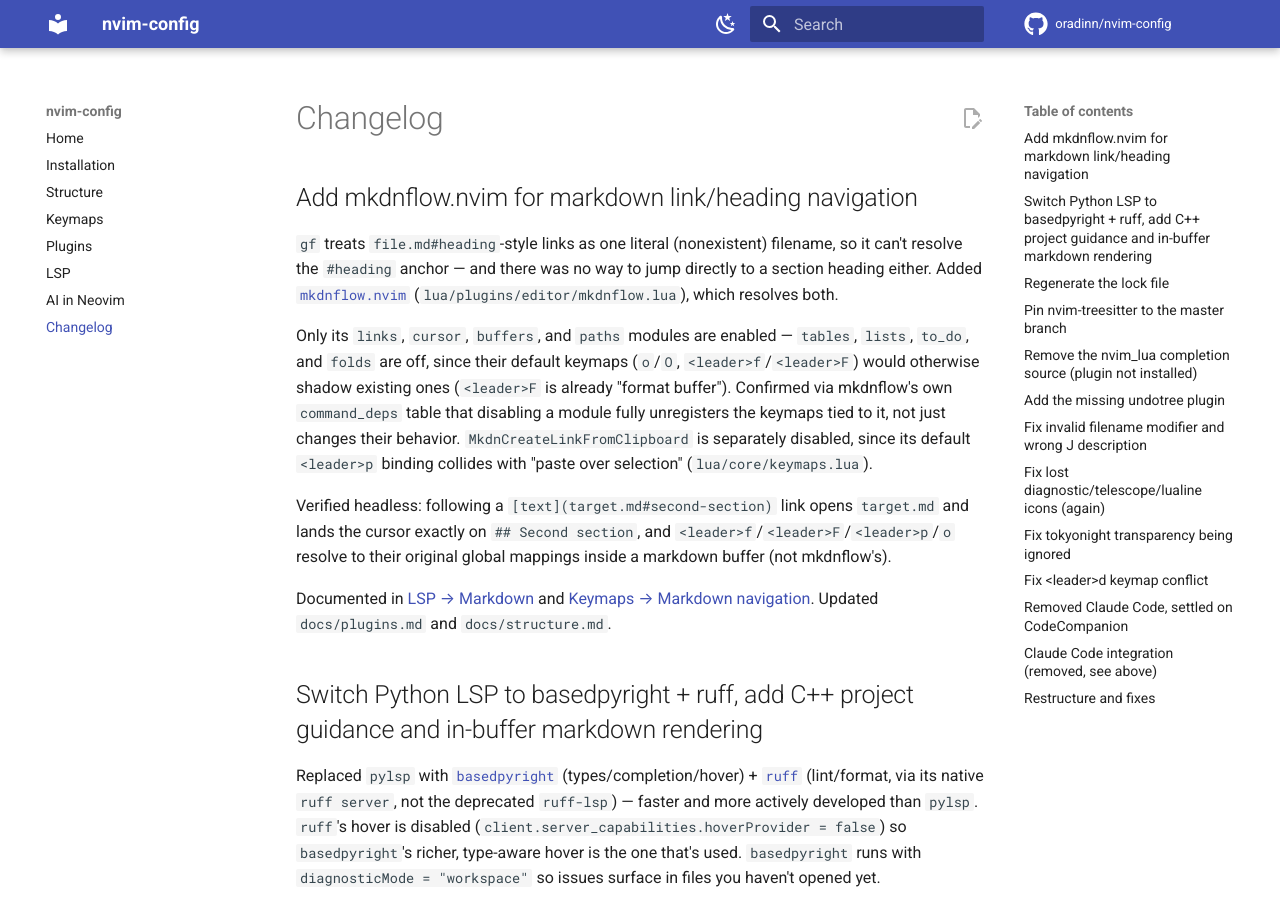
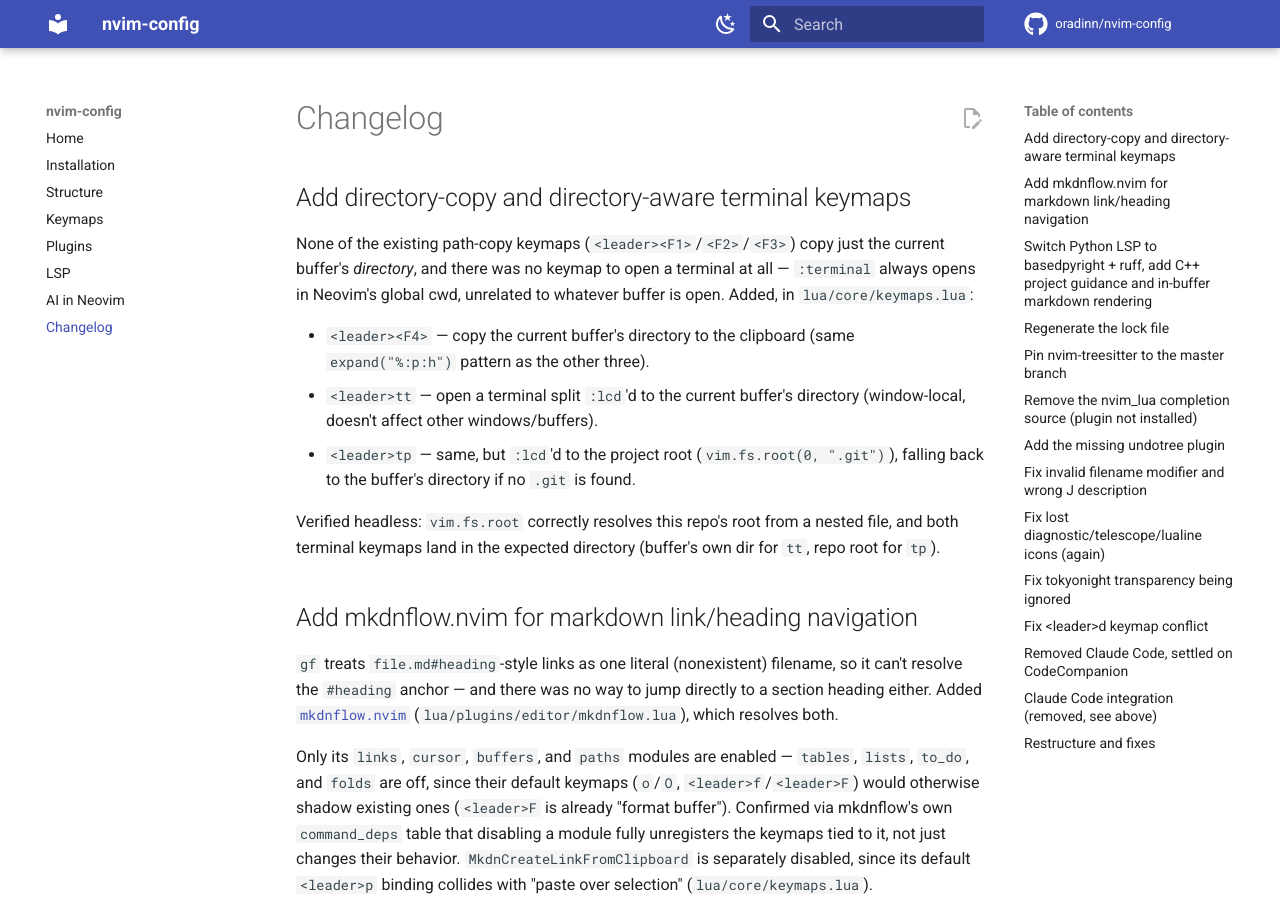
Before and after one commit to oradinn/nvim-config, an MkDocs documentation site: the page built from docs/changelog.md, in a window 1280 px wide and 900 px high. Built offline with MkDocs 1.6.1 and Material for MkDocs 9.7.7, drawn with Linux system fonts in a browser that asks for light colours; comment, search, counter and statistics services are not loaded.

Commit message:
Add directory-copy and directory-aware terminal keymaps
<leader><F1>/<F2>/<F3> copy the file's path/relative path/filename, but
none copy just the buffer's directory, and there was no keymap to open
a terminal at all (:terminal always opens in Neovim's global cwd,
unrelated to the current buffer).

Added <leader><F4> (copy buffer's directory), <leader>tt (terminal
split, :lcd'd to the buffer's directory), and <leader>tp (terminal
split, :lcd'd to the project root via vim.fs.root(0, ".git"), falling
back to the buffer's directory). :lcd is window-local, so it doesn't
affect other windows/buffers.

Co-Authored-By: Claude Sonnet 5 <noreply@anthropic.com>
Claude-Session: https://claude.ai/code/session_016YunJ1V2cbCqrNVvcpQqMP

```diff
--- a/docs/changelog.md
+++ b/docs/changelog.md
@@ -1,4 +1,22 @@
 # Changelog
+
+## Add directory-copy and directory-aware terminal keymaps
+
+None of the existing path-copy keymaps (`<leader><F1>`/`<F2>`/`<F3>`) copy
+just the current buffer's *directory*, and there was no keymap to open a
+terminal at all — `:terminal` always opens in Neovim's global cwd, unrelated
+to whatever buffer is open. Added, in `lua/core/keymaps.lua`:
+
+- `<leader><F4>` — copy the current buffer's directory to the clipboard
+  (same `expand("%:p:h")` pattern as the other three).
+- `<leader>tt` — open a terminal split `:lcd`'d to the current buffer's
+  directory (window-local, doesn't affect other windows/buffers).
+- `<leader>tp` — same, but `:lcd`'d to the project root (`vim.fs.root(0,
+  ".git")`), falling back to the buffer's directory if no `.git` is found.
+
+Verified headless: `vim.fs.root` correctly resolves this repo's root from a
+nested file, and both terminal keymaps land in the expected directory
+(buffer's own dir for `tt`, repo root for `tp`).
 
 ## Add mkdnflow.nvim for markdown link/heading navigation
 
```
Also changed, not shown: docs/keymaps.md (+3 -0 lines), 1 other file.
